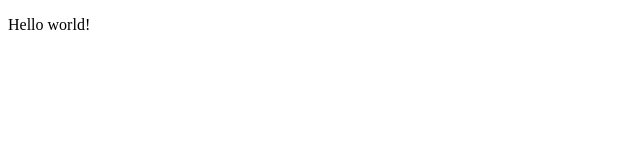
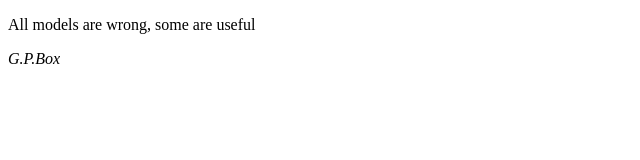
Before and after one commit to gatis/gatis.github.io, a plain HTML site: page index.html in a window 1280 px wide. Shown: the whole page, without its empty margins (0-640 px from the left). Drawn offline with Linux system fonts and the light colour scheme.

Commit message:
Pievienots citats

```diff
--- a/index.html
+++ b/index.html
@@ -1,9 +1,10 @@
 <!doctype html>
 <html>
   <head>
-    <title>Hello</title>
+    <title>Systems</title>
   </head>
   <body>
-    <p>Hello world!</p>
+    <p>All models are wrong, some are useful</p>
+    <p><i> G.P.Box</i></p>
   </body>
 </html>
```
